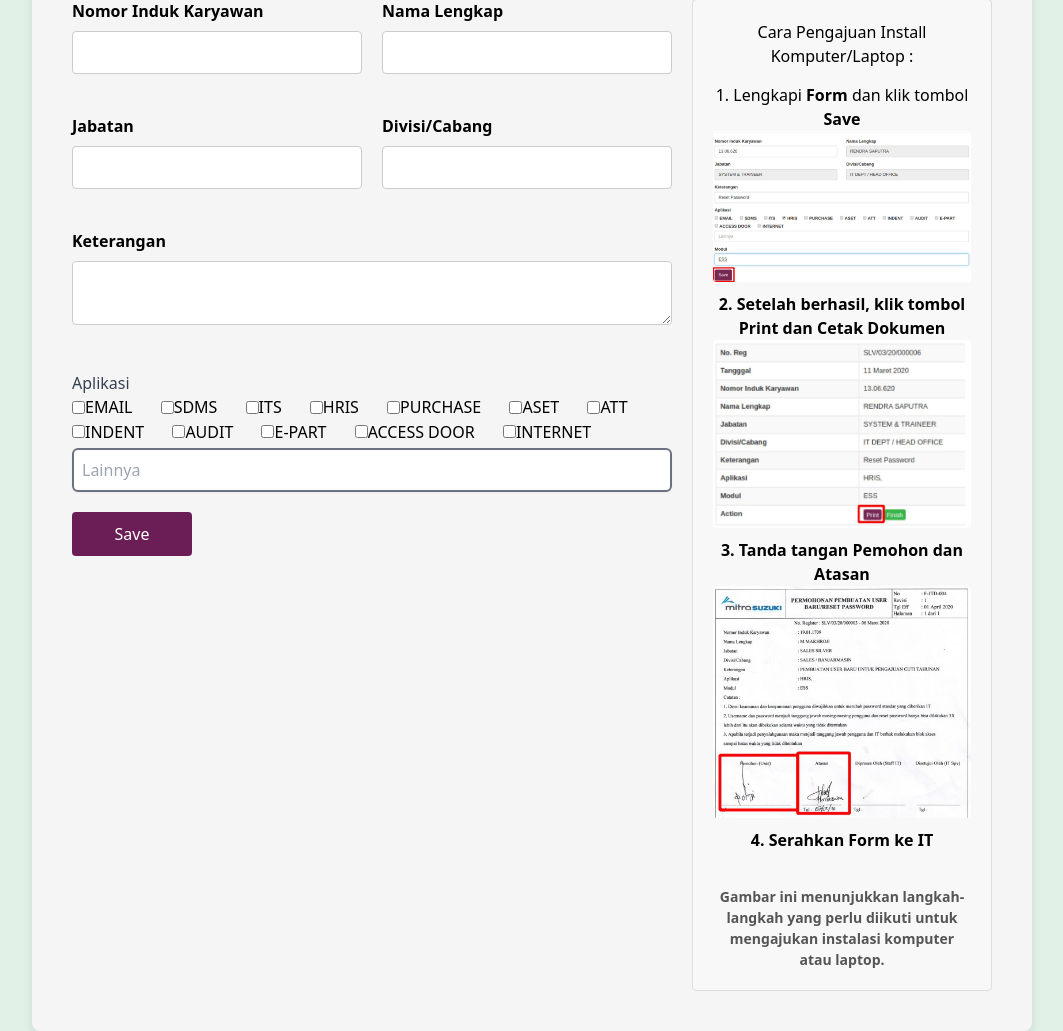
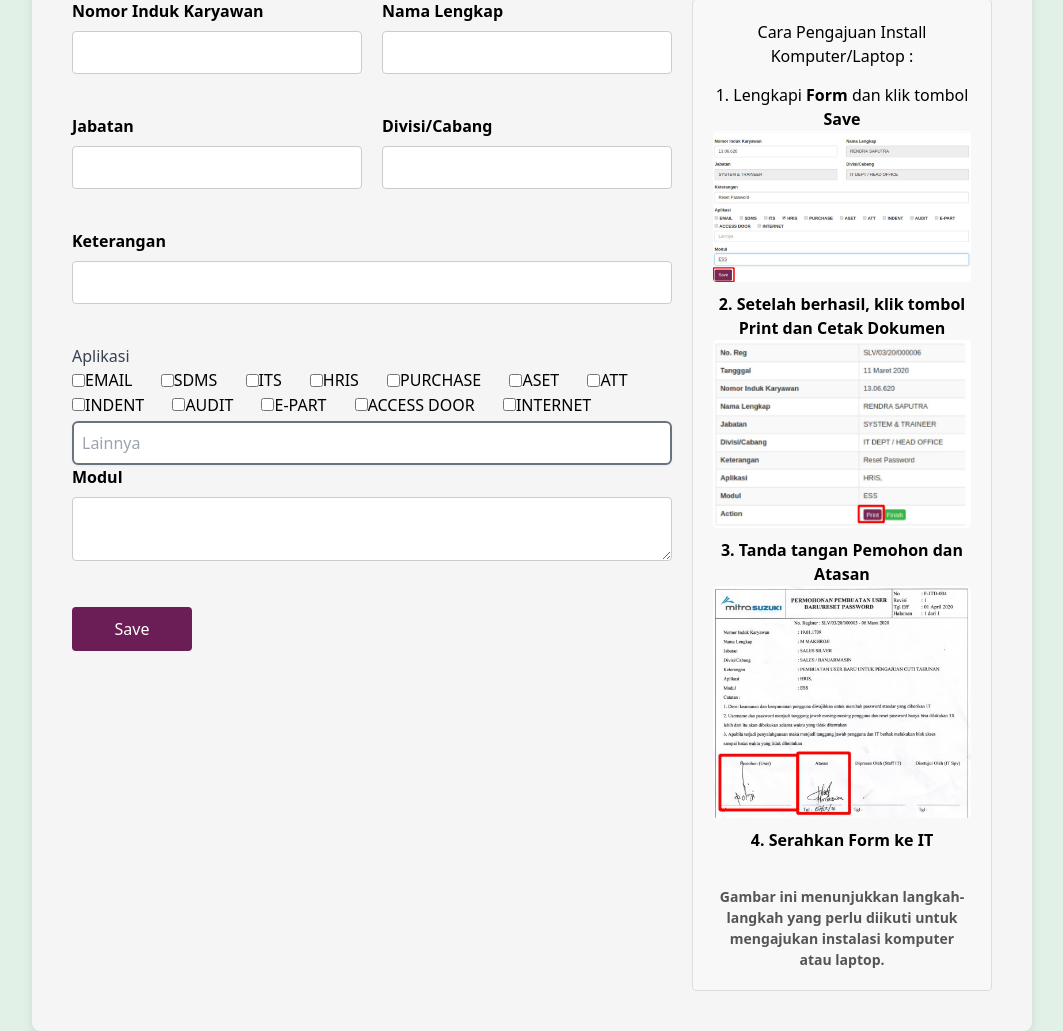
Before and after one commit to Aedezz/it-suzuki, a Laravel app: page /pembuatan-user in a window 1280 px wide. Shown: the part 179-1210 px from the top of the page, without its empty margins (108-1171 px from the left). Run offline with Laravel 10, Linux system fonts and the light colour scheme.

Commit message:
Update user.blade.php

```diff
--- a/resources/views/form-db/user.blade.php
+++ b/resources/views/form-db/user.blade.php
@@ -32,7 +32,7 @@
 
                     <div style="flex: 1; min-width: 45%; margin-bottom: 20px;">
                         <label for="keterangan" style="display: block; font-weight: bold; font-size: 16px;">Keterangan</label>
-                        <textarea name="keterangan" id="keterangan" style="width: 100%; padding: 10px; margin-top: 8px; border-radius: 4px; border: 1px solid #ccc; font-size: 14px;"></textarea>
+                        <input type="text" id="keterangan" name="keterangan" style="width: 100%; padding: 10px; margin-top: 8px; border-radius: 4px; border: 1px solid #ccc; font-size: 14px;">
                     </div>
                 </div>
 
@@ -56,8 +56,14 @@
                     </p>
                 </div>
 
-                <!-- Save button -->
-                <button type="submit" style="max-width: 20%; padding: 10px 20px; background-color: #6A1E55; color: white; border: none; border-radius: 4px; cursor: pointer; width: 100%; margin-top: 20px; font-size: 16px;">
+                <div style="flex: 1; min-width: 45%; margin-bottom: 20px;">
+                    <label for="keterangan" style="display: block; font-weight: bold; font-size: 16px;">Modul</label>
+                    <textarea name="modul" id="modul" style="width: 100%; padding: 10px; margin-top: 8px; border-radius: 4px; border: 1px solid #ccc; font-size: 14px;"></textarea>
+                </div>
+
+
+                 <!-- Save button moved here -->
+                 <button type="submit" style="max-width: 20%; padding: 10px 20px; background-color: #6A1E55; color: white; border: none; border-radius: 4px; cursor: pointer; width: 100%; margin-top: 20px; font-size: 16px;">
                     Save
                 </button>
             </div>
```
